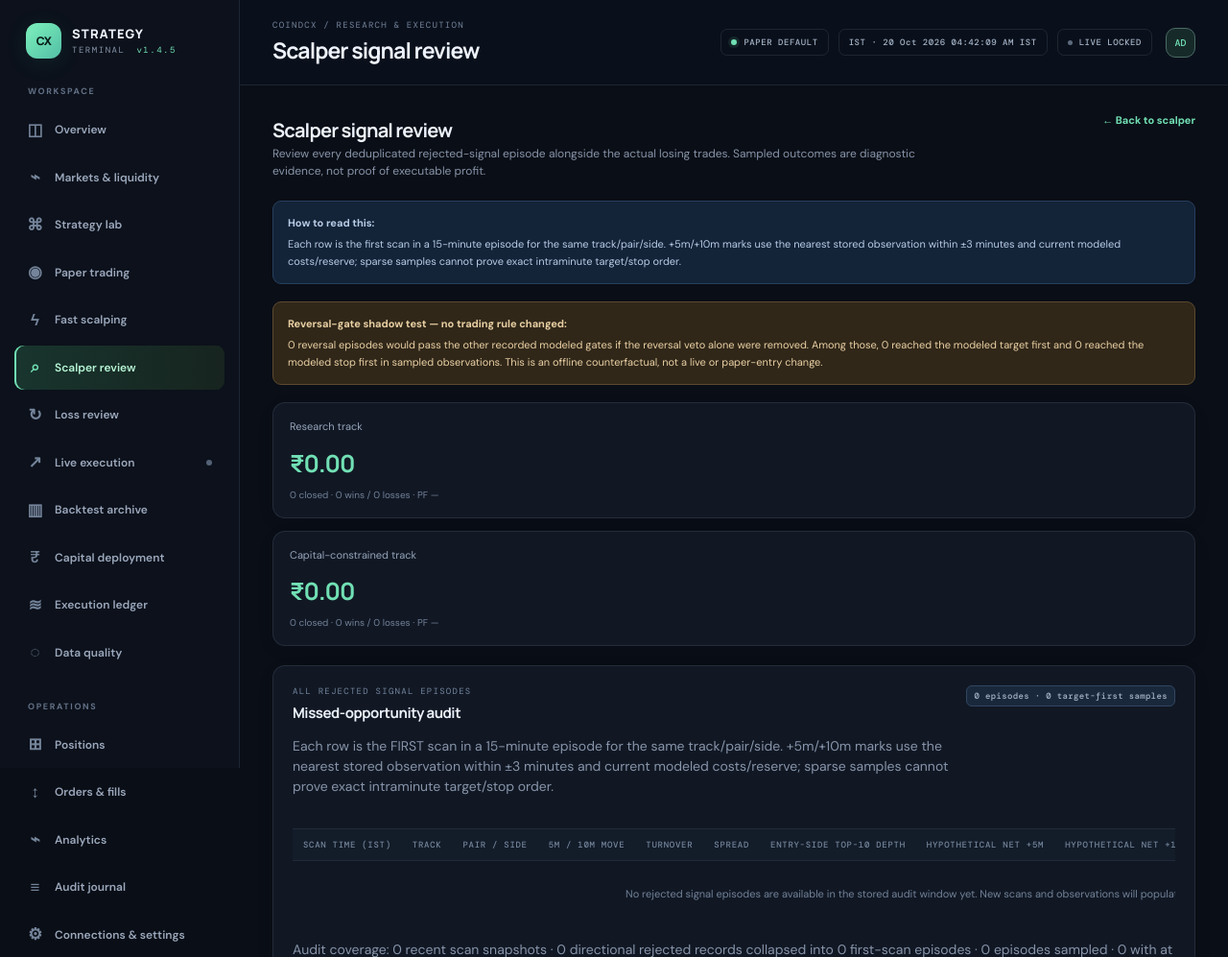
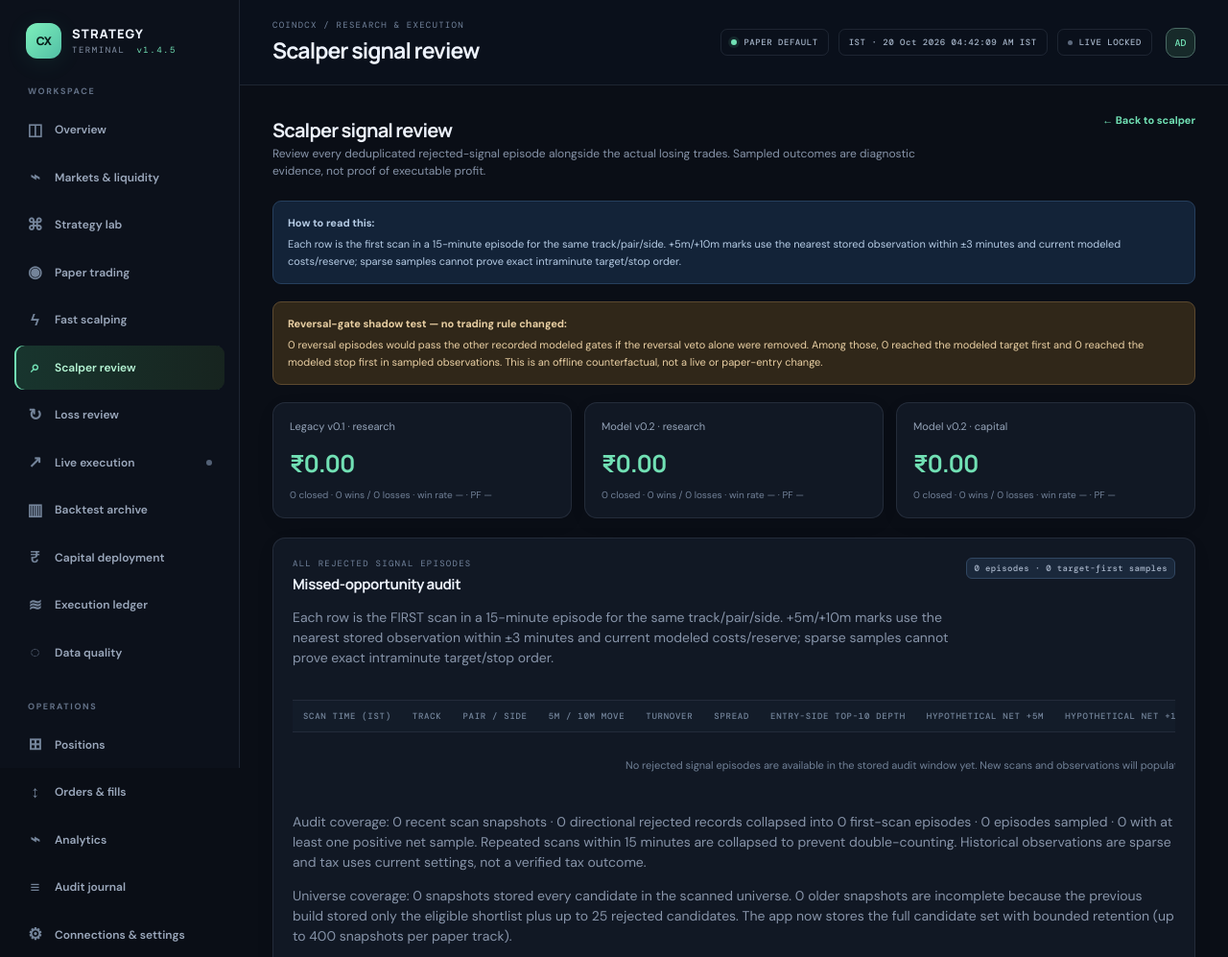
Before and after one commit to yashbajpaiknpindia-spec/24x7Coindcx, a FastAPI app: page /scalper-review in a window 1280 px wide. Shown: the top 997 px of the page at 96% size. Run offline with FastAPI, Linux system fonts and the light colour scheme; the visitor is signed in with stand-in values (Sample User, id 1); some libraries are stand-ins or nearby versions.

Commit message:
Show old and new scalper model cohorts separately in review UI

```diff
--- a/app/templates/scalper_review.html
+++ b/app/templates/scalper_review.html
@@ -2,9 +2,10 @@
 <div class="page-intro"><div><h2>Scalper signal review</h2><p>Review every deduplicated rejected-signal episode alongside the actual losing trades. Sampled outcomes are diagnostic evidence, not proof of executable profit.</p></div><div class="button-row"><a class="text-link" href="/scalper">← Back to scalper</a></div></div>
 <div class="notice notice-blue"><b>How to read this:</b> Each row is the first scan in a 15-minute episode for the same track/pair/side. +5m/+10m marks use the nearest stored observation within ±3 minutes and current modeled costs/reserve; sparse samples cannot prove exact intraminute target/stop order.</div>
 <div class="notice notice-amber"><b>Reversal-gate shadow test — no trading rule changed:</b> {{review_meta.relaxed_reversal_episodes}} reversal episodes would pass the other recorded modeled gates if the reversal veto alone were removed. Among those, {{review_meta.relaxed_reversal_target_first}} reached the modeled target first and {{review_meta.relaxed_reversal_stop_first}} reached the modeled stop first in sampled observations. This is an offline counterfactual, not a live or paper-entry change.</div>
-<div class="stat-grid two">
- <div class="stat-card"><div class="stat-top"><span>Research track</span></div><div class="stat-value {{'positive' if lane_stats.research.net>=0 else 'negative'}}">₹{{'{:,.2f}'.format(lane_stats.research.net)}}</div><div class="stat-foot">{{lane_stats.research.closed}} closed · {{lane_stats.research.wins}} wins / {{lane_stats.research.losses}} losses · PF {{'%.2f'|format(lane_stats.research.pf) if lane_stats.research.pf is not none else '—'}}</div></div>
- <div class="stat-card"><div class="stat-top"><span>Capital-constrained track</span></div><div class="stat-value {{'positive' if lane_stats.capital.net>=0 else 'negative'}}">₹{{'{:,.2f}'.format(lane_stats.capital.net)}}</div><div class="stat-foot">{{lane_stats.capital.closed}} closed · {{lane_stats.capital.wins}} wins / {{lane_stats.capital.losses}} losses · PF {{'%.2f'|format(lane_stats.capital.pf) if lane_stats.capital.pf is not none else '—'}}</div></div>
+<div class="stat-grid three">
+{% for cohort in model_stats %}
+ <div class="stat-card"><div class="stat-top"><span>{{cohort.label}}</span></div><div class="stat-value {{'positive' if cohort.net>=0 else 'negative'}}">₹{{'{:,.2f}'.format(cohort.net)}}</div><div class="stat-foot">{{cohort.closed}} closed · {{cohort.wins}} wins / {{cohort.losses}} losses · win rate {{'%.2f%%'|format(cohort.win_rate) if cohort.win_rate is not none else '—'}} · PF {{'%.3f'|format(cohort.pf) if cohort.pf is not none else '—'}}</div></div>
+{% endfor %}
 </div>
 <section class="panel"><div class="panel-head"><div><div class="eyebrow">ALL REJECTED SIGNAL EPISODES</div><h3>Missed-opportunity audit</h3><p class="muted">Each row is the FIRST scan in a 15-minute episode for the same track/pair/side. +5m/+10m marks use the nearest stored observation within ±3 minutes and current modeled costs/reserve; sparse samples cannot prove exact intraminute target/stop order.</p></div><span class="tag">{{review_meta.episodes}} episodes · {{review_meta.positive_rejected}} target-first samples</span></div>
 <div class="table-wrap"><table><thead><tr><th>Scan time (IST)</th><th>Track</th><th>Pair / side</th><th>5m / 10m move</th><th>Turnover</th><th>Spread</th><th>Entry-side top-10 depth</th><th>Hypothetical net +5m</th><th>Hypothetical net +10m</th><th>Sampled outcome</th><th>Reversal-gate shadow test</th><th>Why rejected</th></tr></thead><tbody>
```
